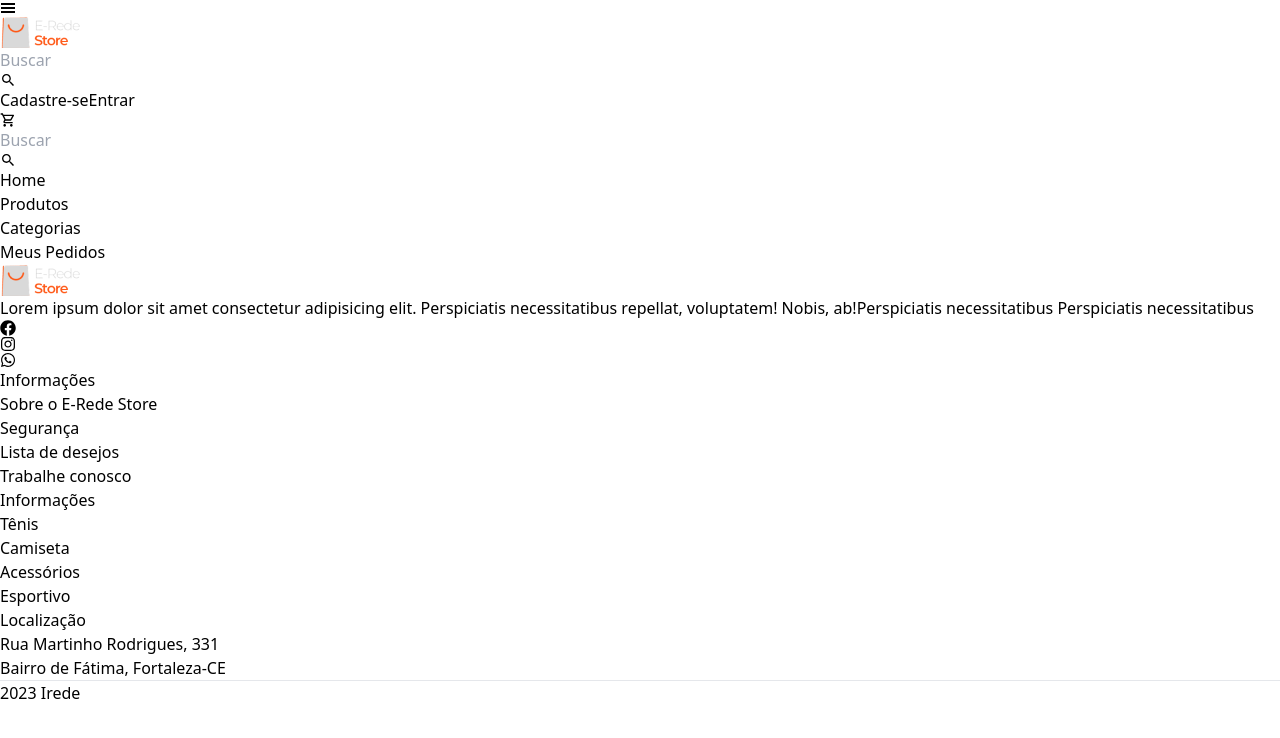
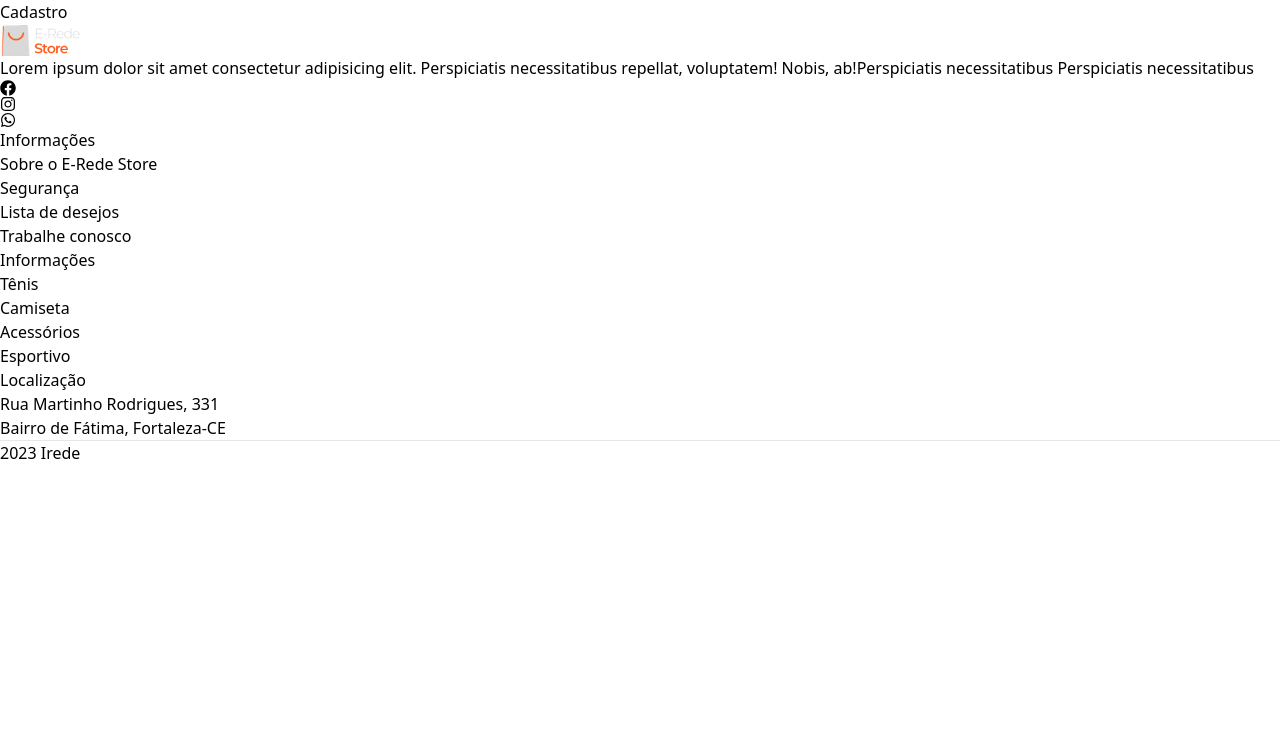
Before and after one commit to DarlanMendes/e-commerce-irede, a React (Vite) app: page /sign-up in a window 1280 px wide. Shown: the top 738 px of the page. Built offline with nearby package versions, Linux system fonts and the light colour scheme.

Commit message:
Ajuste visibilidade header, navbar e footer

```diff
--- a/src/App.jsx
+++ b/src/App.jsx
@@ -6,6 +6,8 @@ import Products from "./pages/Products"
 import Categories from "./pages/Categories"
 import Header from "./components/Header"
 import Footer from "./components/Footer"
+import SignIn from "./pages/SignIn"
+import SignUp from "./pages/SignUp"
 function App() {
 
   return (
@@ -19,6 +21,8 @@ function App() {
           <Route path="/produtos" element={<Products />} />
           <Route path="/categorias" element={<Categories />} />
           <Route path="/meus-pedidos" element={<MyOrders />} />
+          <Route path="/sign-in" element={<SignIn/>}/>
+          <Route path="/sign-up" element={<SignUp/>}/>
 
         </Routes>
 
--- a/src/components/Footer/index.jsx
+++ b/src/components/Footer/index.jsx
@@ -69,7 +69,10 @@ function LocationFooter() {
     )
 }
 export default function Footer() {
+    const pathMatches = location.pathname == "/sign-in" || location.pathname == "/sign-up"
     return (
+        <>
+            {pathMatches ?
                 <footer className="p-6 flex flex-col justify-center" >
                     <div className="flex flex-col  pb-0 md:flex-row md:justify-center md:gap-[60px] max-w-[1440px]">
                         <div className="max-w-[292px]">
@@ -94,6 +97,10 @@ export default function Footer() {
                     <hr className="mt-4  px-6" />
                     <span className="mt-4 text-[10px] text-center">2023 Irede</span>
                 </footer>
+                : <></>
+            }
+        </>
+
 
     )
 }
--- a/src/components/Header/index.jsx
+++ b/src/components/Header/index.jsx
@@ -1,8 +1,9 @@
 import { MdOutlineShoppingCart } from "react-icons/md";
 import { IoMdSearch } from "react-icons/io";
-import { Link } from "react-router-dom";
+import { Link, useLocation } from "react-router-dom";
 import logoERede from "../../assets/logo-e-rede.png";
 import { GiHamburgerMenu } from "react-icons/gi";
+import { useState, useEffect } from "react";
 
 function Botoes() {
     return (
@@ -34,25 +35,31 @@ function InputHeader() {
 function LogoHeader() {
     return (
         <div className="flex flex-col justify-center items-start md:w-full max-w-[206px]">
-            <img src={logoERede} alt="Logo E-rede"  className=" h-[28px]"/>
+            <img src={logoERede} alt="Logo E-rede" className=" h-[28px]" />
         </div>
 
     )
 }
-function MenuHamburguer(){
-    return(
+function MenuHamburguer() {
+    return (
         <div className=" flex justify-start items-center md:hidden">
-            <GiHamburgerMenu  className="text-2xl"/>
+            <GiHamburgerMenu className="text-2xl" />
         </div>
     )
 }
 
 export default function Header() {
+    const location = useLocation()
+    const pathMatches = location.pathname === "/sign-up" || location.pathname === "/sign-up"
+
     return (
-        <header className="p-8 lg:px-[107px] w-full max-w-[1440px] overflow-x-hiddenus">
-            <div className="flex flex-row justify-between  place-content-between items-center  w-full max-w-[1226px] pb-3 md:pb-0  ">
-            <MenuHamburguer/>
-            <LogoHeader/>
+        <>
+            {!pathMatches ?
+                <header className={`p-8 lg:px-[107px] w-full max-w-[1440px]`}>
+
+                    <div className={`flex flex-row justify-between  place-content-between items-center  w-full max-w-[1226px] pb-3 md:pb-0} `}>
+                        <MenuHamburguer />
+                        <LogoHeader />
                         <div className="hidden md:flex w-full md:max-w-[300px] lg:max-w-[520px]">
                             <InputHeader />
                         </div>
@@ -61,12 +68,16 @@ export default function Header() {
 
                     </div>
                     <div className="flex md:hidden">
-            <InputHeader/>
+                        <InputHeader />
                     </div>
+
+                </header>
+                :
+                <></>
+            }
+        </>
 
 
 
-
-        </header>
     )
 }
--- a/src/components/NavBar/index.jsx
+++ b/src/components/NavBar/index.jsx
@@ -5,27 +5,33 @@ import { Link, useLocation } from "react-router-dom";
 
 export default function NavBar() {
     const routes = [
-        { id:1, tittle: "Home", path: "/" },
-        { id:2, tittle: "Produtos", path: "/produtos" },
-        { id:3, tittle: "Categorias", path: "/categorias" },
-        { id:4, tittle: "Meus Pedidos", path: "/meus-pedidos" }
+        { id: 1, tittle: "Home", path: "/" },
+        { id: 2, tittle: "Produtos", path: "/produtos" },
+        { id: 3, tittle: "Categorias", path: "/categorias" },
+        { id: 4, tittle: "Meus Pedidos", path: "/meus-pedidos" }
     ]
 
-    const location= useLocation()
-    const[updatedLocation, setUpdatedLocation]= useState("/")
-    useEffect(()=>{
+    const location = useLocation()
+    const [updatedLocation, setUpdatedLocation] = useState("/")
+    const pathMatches= location.pathname == "/sign-in" || location.pathname == "/sign-up"
+    useEffect(() => {
         setUpdatedLocation(location.pathname)
-    })
+    }, [])
 
     return (
         <nav>
-            <ul className="w-screen gap-10 justify-center hidden md:flex max-w-[1440px] py-3">
-                {routes.map((route) => (
-                    <li key={route.id} className={updatedLocation===route.path?"text-orange-500":"text-zinc-50"}>
-                        <Link to={`${route.path}`}>{route.tittle}</Link>
-                    </li>
-                ))}
-            </ul>
+            {!pathMatches?
+                <ul className={`w-screen gap-10 justify-center hidden md:flex max-w-[1440px] py-3 `}>
+                    {routes.map((route) => (
+                        <li key={route.id} className={updatedLocation === route.path ? "text-orange-500" : "text-zinc-50"}>
+                            <Link to={`${route.path}`}>{route.tittle}</Link>
+                        </li>
+                    ))}
+                </ul>:
+                <>
+                </>
+            }
+
         </nav>
     )
 }
--- a/src/pages/Home/index.jsx
+++ b/src/pages/Home/index.jsx
@@ -18,7 +18,6 @@ function Card({ highlighted }) {
 }
 function Promo() {
     const promo = {imgMob:imgMob, imgDesk:imgDesk}
-    console.log(promo.imgDesk)
     return (
         <div className="w-full relative md:block flex justify-center items-center  ">
             <img src={promo.imgMob} alt="Banner Promo mobile"  className="md:hidden w-full max-h-[400px] object-cover"/>
```
Lines whose indentation alone changed are shown as unchanged.
